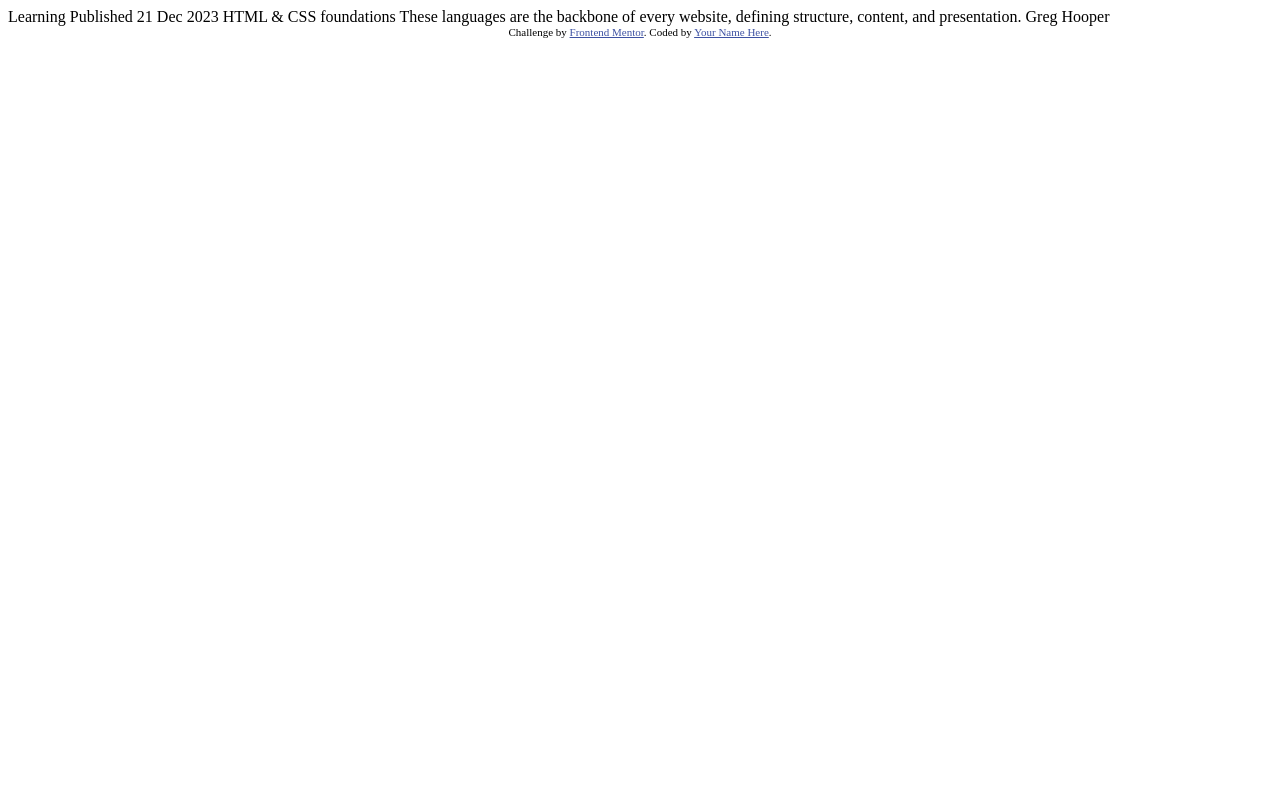
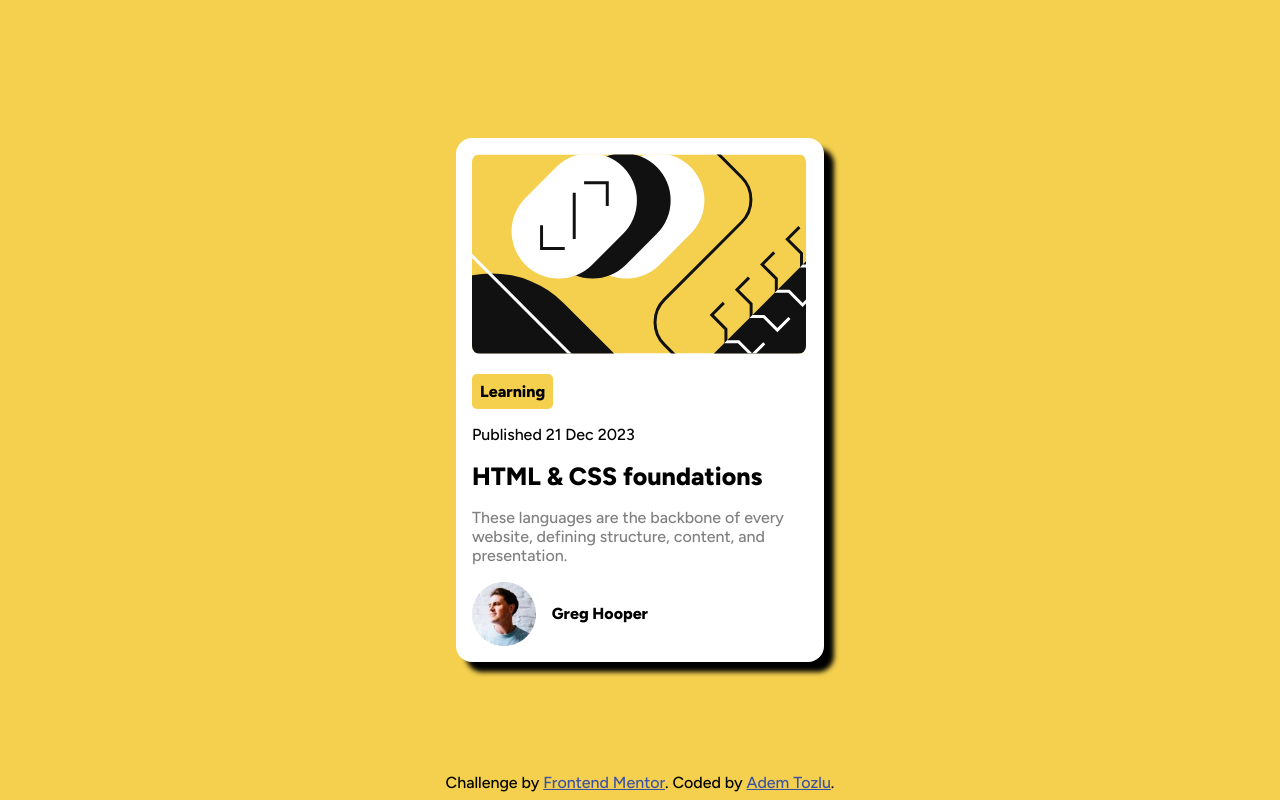
Before and after one commit to Adem-Tozlu/Frontend-Mentor-Blog-preview-card, a plain HTML site: page index.html in a window 1280 px wide. Drawn offline with Linux system fonts and the light colour scheme.

Commit message:
style,index,README hinzugefügt

```diff
--- a/index.html
+++ b/index.html
@@ -5,30 +5,37 @@
   <meta name="viewport" content="width=device-width, initial-scale=1.0"> <!-- displays site properly based on user's device -->
 
   <link rel="icon" type="image/png" sizes="32x32" href="./assets/images/favicon-32x32.png">
-
+  <link rel="preconnect" href="https://fonts.googleapis.com">
+<link rel="preconnect" href="https://fonts.gstatic.com" crossorigin>
+<link href="https://fonts.googleapis.com/css2?family=Figtree:ital,wght@0,300..900;1,300..900&display=swap" rel="stylesheet">
   <title>Frontend Mentor | Blog preview card</title>
-
+<link rel="stylesheet" href="style.css">
   <!-- Feel free to remove these styles or customise in your own stylesheet 👍 -->
   <style>
-    .attribution { font-size: 11px; text-align: center; }
+
     .attribution a { color: hsl(228, 45%, 44%); }
   </style>
+  <link rel="stylesheet" href="style.css">
 </head>
 <body>
+<main class="main">
+  <img class="head_img" src="./assets/images/illustration-article.svg" alt="">
 
-  Learning
+  <p class="learning">Learning</p>
 
-  Published 21 Dec 2023
+  <p>Published 21 Dec 2023</p>
 
-  HTML & CSS foundations
+  <h1>HTML & CSS foundations</h1>
 
-  These languages are the backbone of every website, defining structure, content, and presentation.
+  <p class="paragraph">These languages are the backbone of every website, defining structure, content, and presentation.</p>
 
-  Greg Hooper
-
+  <p class="img_name"><img src="assets/images/image-avatar.webp" alt="">
+   Greg Hooper</p>
+</main>
+<footer>
   <div class="attribution">
     Challenge by <a href="https://www.frontendmentor.io?ref=challenge" target="_blank">Frontend Mentor</a>.
-    Coded by <a href="#">Your Name Here</a>.
-  </div>
+    Coded by <a href="#">Adem Tozlu</a>.
+  </div></footer>
 </body>
 </html>
--- /dev/null
+++ b/style.css
@@ -0,0 +1,66 @@
+:root{
+    /*Neutral Color*/
+    --color-white: hsl(0, 0%, 100%);
+    --color-grey:hsl(0, 0%, 50%);
+    --color-black:hsl(0, 0%, 7%);
+
+     /*Primary Color*/
+     --color-yellow:hsl(47, 88%, 63%);
+
+}
+body{
+
+    position:relative;
+    font-family: "Figtree", sans-serif;
+    font-weight: 500;
+    font-style: normal;
+    font-size: 16px;
+    display: flex;
+    flex-direction: column;
+    justify-content: center;
+    align-items: center;
+    background-color: var(--color-yellow);
+    height: 98vh;
+
+}
+.main{
+    box-shadow: 10px 10px 5px 0px rgb(0, 0, 0);
+    background-color: var(--color-white);
+    width: 22rem;
+    padding-left: 1rem;
+    border-radius: 1rem;
+}
+.head_img{
+    margin-top: 1rem;
+    width: 95%;
+    border-radius: 0.5rem;
+}
+.learning{
+    border-radius: 0.3rem;
+    width: max-content;
+    margin-top: 1rem;
+    background-color: var(--color-yellow);
+    padding: 0.5rem;
+    font-weight: 800;
+}
+h1{
+font-weight: 800;
+font-size: 25px;
+}
+.img_name{
+    width: 11rem;
+    display: flex;
+    justify-content: space-between;
+    align-items: center;
+    font-weight: 800;
+
+}
+.paragraph{
+    color: var(--color-grey);
+}
+
+   footer{
+    bottom: 0;
+    text-align: center;
+    position: absolute;
+   }
```
Also changed, not shown: assets/images/screenshot_blog.png (added), 3 other files.
